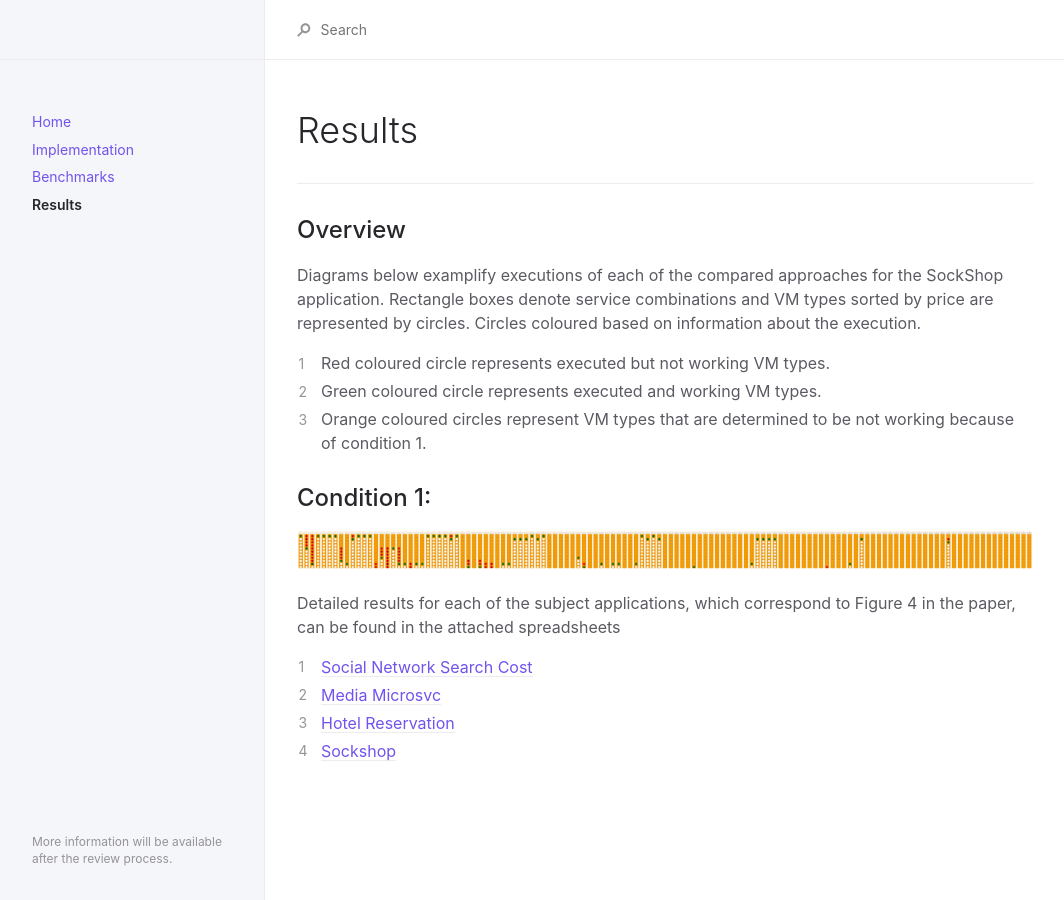
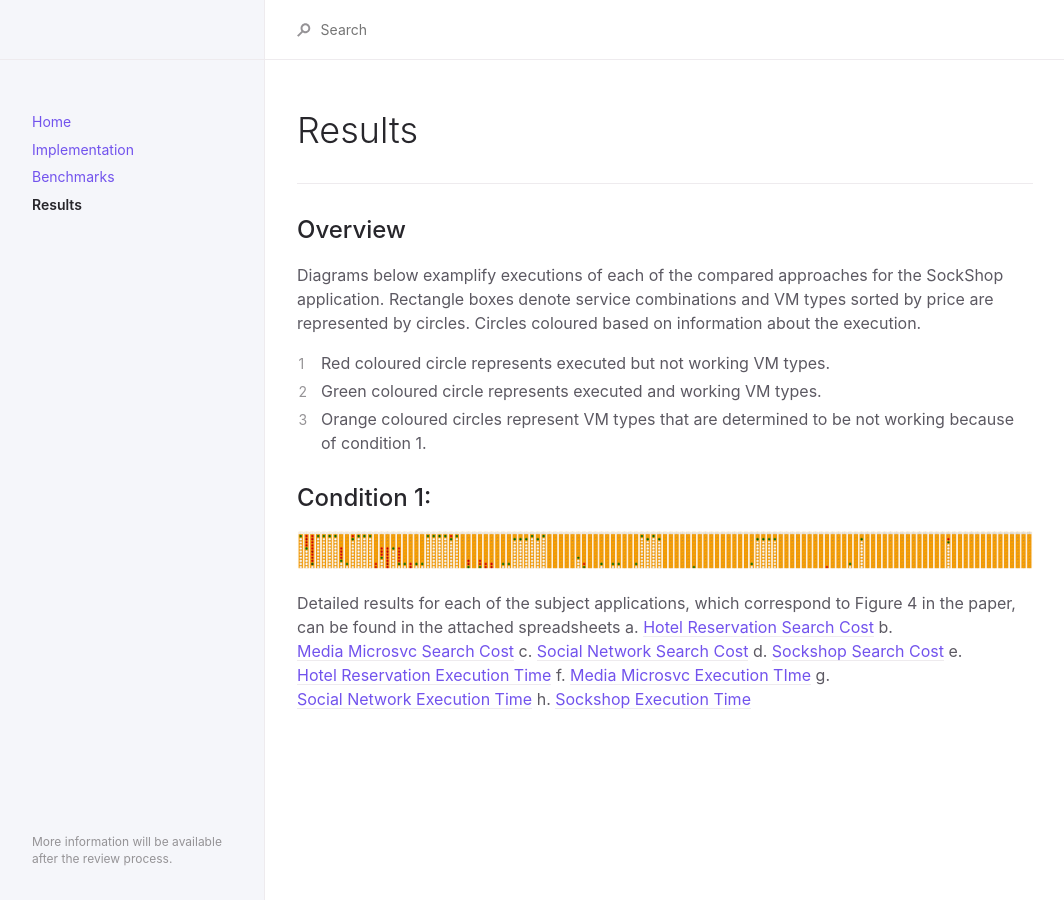
Before and after one commit to kubercostoptimizer/kubercostoptimizer.github.io, a Jekyll site: the page built from docs/results.md, in a window 1280 px wide. Shown: the whole page, without its empty margins (107-1171 px from the left). Built offline with Jekyll 4.4.1, drawn with Linux system fonts in a browser that asks for light colours.

Commit message:
Update results.md

```diff
--- a/docs/results.md
+++ b/docs/results.md
@@ -22,7 +22,11 @@ Circles coloured based on information about the execution.
 ![SortFind](../sockshop.png)
 
 Detailed results for each of the subject applications, which correspond to Figure 4 in the paper, can be found in the attached spreadsheets
-1. [Social Network Search Cost](https://github.com/kubercostoptimizer/kubercostoptimizer.github.io/blob/main/Social_Network_search_cost.xlsx)
-2. [Media Microsvc](#identifying-google-play-malware-blogs)
-3. [Hotel Reservation](#malware-collection-and-analysis)
-4. [Sockshop]()
+a. [Hotel Reservation Search Cost](https://github.com/kubercostoptimizer/kubercostoptimizer.github.io/raw/main/Hotel_Reservation_search_cost.xlsx)
+b. [Media Microsvc Search Cost](https://github.com/kubercostoptimizer/kubercostoptimizer.github.io/raw/main/Media_Microsvc_search_cost.xlsx)
+c. [Social Network Search Cost](https://github.com/kubercostoptimizer/kubercostoptimizer.github.io/raw/main/Social_Network_search_cost.xlsx)
+d. [Sockshop Search Cost](https://github.com/kubercostoptimizer/kubercostoptimizer.github.io/raw/main/sockshop_search_cost.xlsx)
+e. [Hotel Reservation Execution Time](https://github.com/kubercostoptimizer/kubercostoptimizer.github.io/raw/main/Hotel_Reservation_exe_time.xlsx)
+f. [Media Microsvc Execution TIme](https://github.com/kubercostoptimizer/kubercostoptimizer.github.io/raw/main/Media_microsvc_exe_time.xlsx)
+g. [Social Network Execution Time](https://github.com/kubercostoptimizer/kubercostoptimizer.github.io/raw/main/Social_network_exe_time.xlsx)
+h. [Sockshop Execution Time](https://github.com/kubercostoptimizer/kubercostoptimizer.github.io/raw/main/sockshop_exe_time.xlsx)
```
